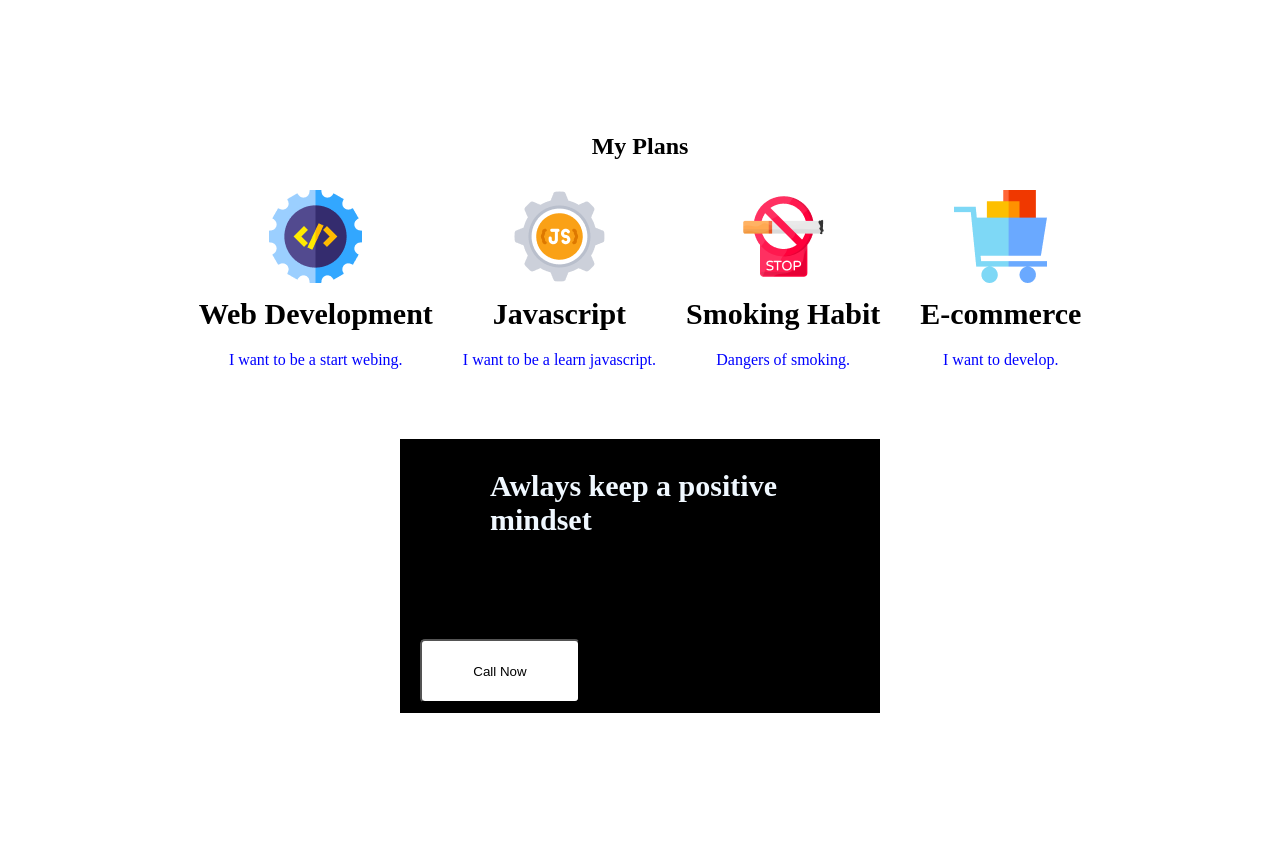
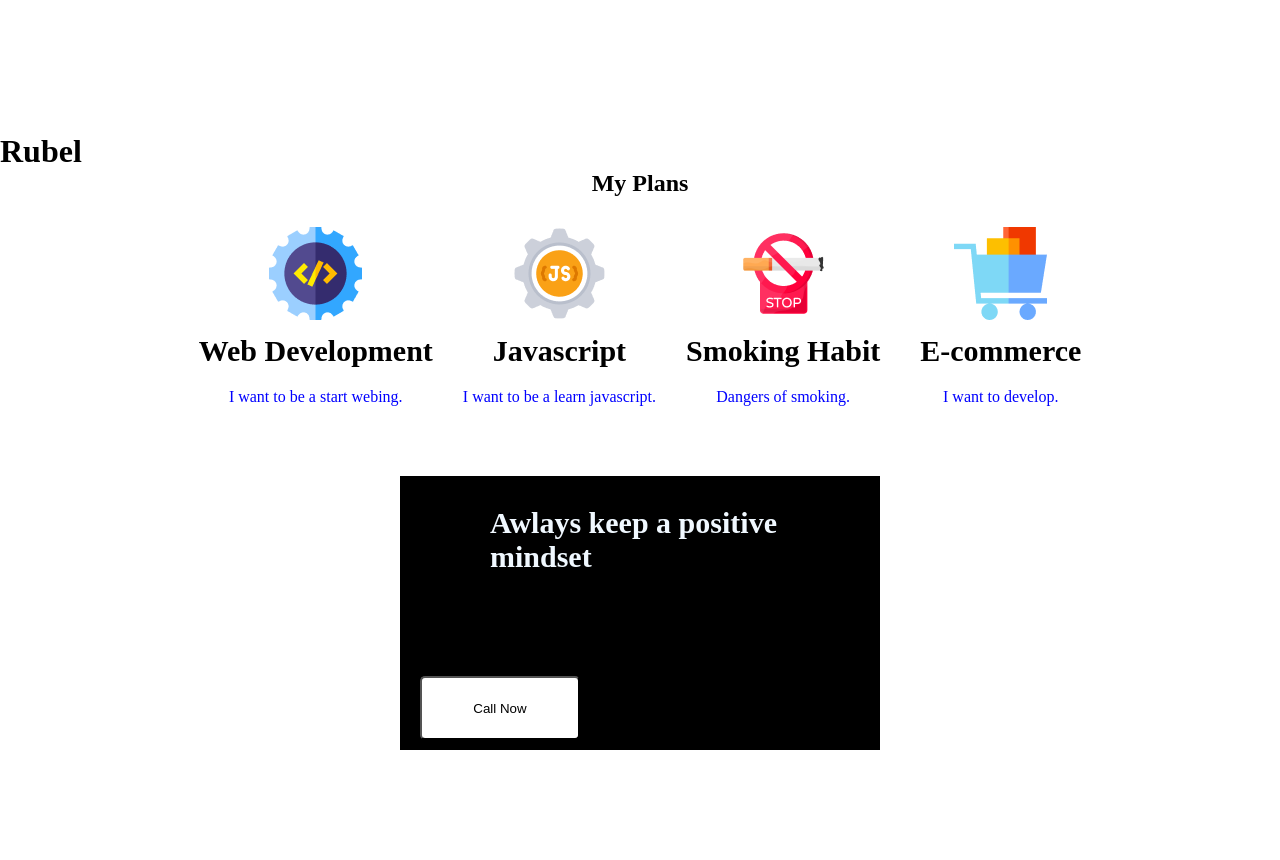
Before and after one commit to sadiaprova12/sadia-portfolio, a plain HTML site: page index.html in a window 1280 px wide. Shown: the part 1600-2460 px from the top of the page. Drawn offline with Linux system fonts and the light colour scheme.

Commit message:
add rubel

```diff
--- a/index.html
+++ b/index.html
@@ -37,6 +37,7 @@
     </div>
 </header>
 <header>
+    <h1>Rubel</h1>
     <h2 class="my">My Plans</h2>
     <div class="skills-container">
         <div class="skill">
```
